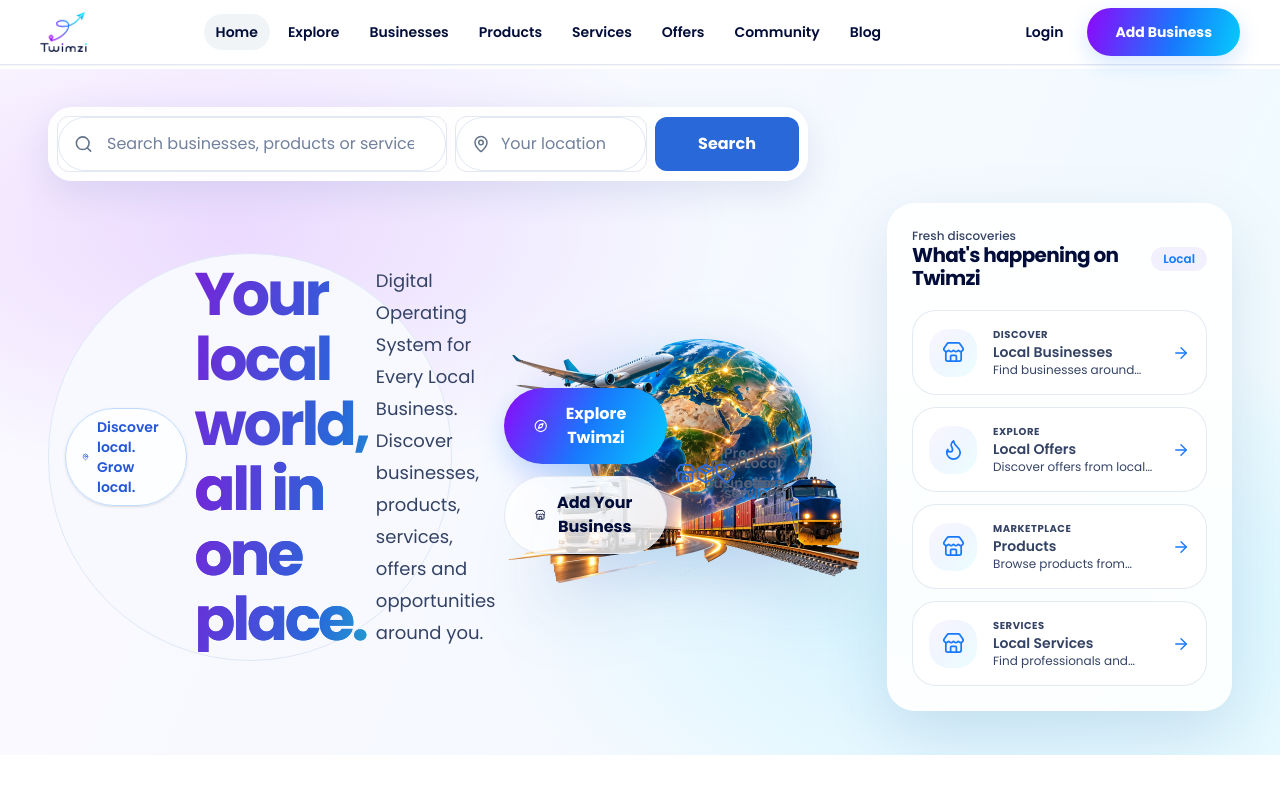
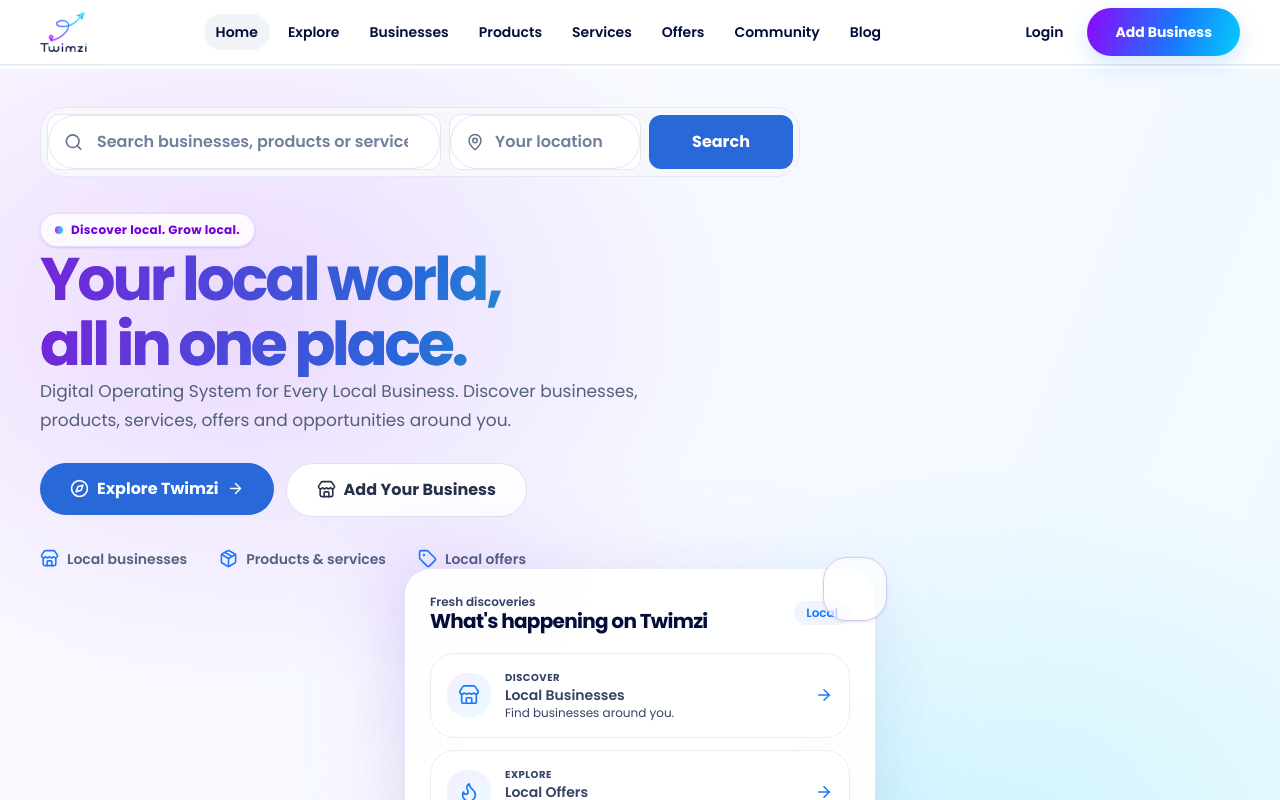
Before and after one commit to twimzi/twimzi-web, a Next.js app: page / in a window 1280 px wide. Shown: the top 800 px of the page. Built offline with nearby package versions, Linux system fonts and the light colour scheme; no server answers; the database is empty.

Commit message:
Redesign homepage hero with clean pattern-led layout

```diff
--- a/src/components/home/hero-section.tsx
+++ b/src/components/home/hero-section.tsx
@@ -1,6 +1,4 @@
-import Image from "next/image";
 import Link from "next/link";
-
 import { ArrowRight, Compass, Flame, MapPin, Megaphone, Package, Search, Star, Store, Tag } from "lucide-react";
 import { Button } from "@/components/ui/button";
 import { siteConfig } from "@/config/site";
@@ -36,97 +34,85 @@ export function HeroSection({ interestingItems = fallbackItems }: HeroSectionPro
   return (
     <section className="twimzi-home-hero relative isolate overflow-hidden text-slate-900">
       <div className="twimzi-hero-pattern pointer-events-none absolute inset-0" aria-hidden="true" />
-      <div className="relative z-10 mx-auto w-full max-w-[1760px] px-5 py-10 sm:px-8 sm:py-12 lg:px-12 lg:py-14">
-        <div className="twimzi-hero-search w-full max-w-[760px] rounded-[1.5rem] border border-white/90 bg-white/90 p-2 shadow-[0_12px_36px_rgba(38,74,145,.12)] backdrop-blur-xl">
+      <div className="relative z-10 mx-auto grid w-full max-w-7xl gap-9 px-5 py-10 sm:px-8 sm:py-12 lg:grid-cols-[minmax(0,1.2fr)_minmax(360px,.8fr)] lg:items-center lg:gap-12 lg:px-10 lg:py-14">
+        <div className="min-w-0">
+          <div className="twimzi-hero-search mb-8 w-full max-w-[760px] rounded-2xl border border-white bg-white/90 p-1.5 shadow-[0_10px_32px_rgba(38,74,145,.09)] backdrop-blur-xl sm:mb-9">
             <form action="/explore" method="get" className="flex flex-col gap-2 sm:flex-row sm:items-center">
               <div className="relative min-w-0 flex-1">
                 <label className="sr-only" htmlFor="hero-search">Search businesses, products or services</label>
                 <Search aria-hidden="true" className="pointer-events-none absolute left-4 top-1/2 -translate-y-1/2 text-slate-500" size={19} />
-              <input id="hero-search" name="q" type="search" className="min-h-14 w-full rounded-xl border border-slate-200 bg-white pl-12 pr-4 text-sm text-slate-800 outline-none transition placeholder:text-slate-500 focus:border-blue-300 focus:ring-2 focus:ring-blue-200/70" placeholder="Search businesses, products or services" />
+                <input id="hero-search" name="q" type="search" className="min-h-13 w-full rounded-xl border border-slate-200 bg-white pl-12 pr-4 text-sm text-slate-800 outline-none transition placeholder:text-slate-500 focus:border-blue-300 focus:ring-2 focus:ring-blue-200/70" placeholder="Search businesses, products or services" />
               </div>
               <div className="relative sm:w-48 sm:shrink-0">
                 <label className="sr-only" htmlFor="hero-location">Your location</label>
                 <MapPin aria-hidden="true" className="pointer-events-none absolute left-4 top-1/2 -translate-y-1/2 text-slate-500" size={18} />
-              <input id="hero-location" name="location" type="text" className="min-h-14 w-full rounded-xl border border-slate-200 bg-white pl-11 pr-4 text-sm text-slate-800 outline-none transition placeholder:text-slate-500 focus:border-blue-300 focus:ring-2 focus:ring-blue-200/70" placeholder="Your location" />
+                <input id="hero-location" name="location" type="text" className="min-h-13 w-full rounded-xl border border-slate-200 bg-white pl-11 pr-4 text-sm text-slate-800 outline-none transition placeholder:text-slate-500 focus:border-blue-300 focus:ring-2 focus:ring-blue-200/70" placeholder="Your location" />
               </div>
-            <Button type="submit" className="min-h-14 w-full rounded-xl sm:w-36">Search</Button>
+              <Button type="submit" className="min-h-13 w-full rounded-xl sm:w-36">Search</Button>
             </form>
           </div>
 
-        <div className="mt-7 grid items-center gap-7 xl:grid-cols-[minmax(0,1.03fr)_minmax(360px,.98fr)_minmax(340px,.88fr)] xl:gap-8">
-          <div className="relative z-10 max-w-[650px]">
-            <div className="inline-flex items-center gap-2 rounded-full border border-blue-200 bg-white/75 px-4 py-2 text-sm font-semibold text-[#2456D9] shadow-sm backdrop-blur">
-              <MapPin aria-hidden="true" size={18} strokeWidth={2.3} />
+          <div className="inline-flex items-center gap-2 rounded-full border border-[#E8D9FF] bg-white/80 px-3.5 py-2 text-xs font-bold tracking-wide text-[#7000D6] shadow-sm backdrop-blur">
+            <span className="h-2 w-2 rounded-full bg-gradient-to-r from-[#8E07FB] to-[#05CDFC]" />
             Discover local. Grow local.
           </div>
 
-            <h1 className="mt-5 max-w-[15ch] text-4xl font-extrabold leading-[1.04] tracking-[-0.045em] text-[#020D3A] sm:text-5xl lg:text-6xl xl:text-[4.35rem]">
+          <h1 className="mt-5 max-w-[14ch] text-4xl font-extrabold leading-[1.04] tracking-[-0.045em] text-[#020D3A] sm:text-5xl lg:text-6xl xl:text-[4.2rem]">
             Your local world,
             <span className="block bg-gradient-to-r from-[#8E07FB] via-[#1879FD] to-[#05CDFC] bg-clip-text text-transparent">all in one place.</span>
           </h1>
 
-            <p className="mt-5 max-w-xl text-base leading-7 text-[#344365] sm:text-lg sm:leading-8">
+          <p className="mt-5 max-w-2xl text-base leading-7 text-[#53627E] sm:text-lg sm:leading-8">
             {siteConfig.tagline}. Discover businesses, products, services, offers and opportunities around you.
           </p>
 
           <div className="mt-7 flex flex-wrap gap-3">
             <Link href="/explore">
-                <Button className="min-h-14 gap-2 rounded-full px-6"><Compass aria-hidden="true" size={20} />Explore Twimzi</Button>
+              <Button className="min-h-13 gap-2 rounded-full px-6"><Compass aria-hidden="true" size={19} />Explore Twimzi<ArrowRight aria-hidden="true" size={17} /></Button>
             </Link>
             <Link href="/add-business">
-                <Button variant="outline" className="min-h-14 gap-2 rounded-full border-slate-200 bg-white/80 px-6 text-[#020D3A] hover:bg-white"><Store aria-hidden="true" size={20} />Add Your Business</Button>
+              <Button variant="outline" className="min-h-13 gap-2 rounded-full border-slate-200 bg-white/90 px-6 text-[#020D3A] hover:bg-white"><Store aria-hidden="true" size={19} />Add Your Business</Button>
             </Link>
           </div>
 
-            <div className="mt-8 grid max-w-[620px] grid-cols-3 gap-3 text-xs font-semibold text-[#344365] sm:gap-5 sm:text-sm">
-              <div className="flex items-center gap-2"><Store aria-hidden="true" className="shrink-0 text-[#1879FD]" size={21} /><span>Local businesses</span></div>
-              <div className="flex items-center gap-2"><Package aria-hidden="true" className="shrink-0 text-[#1879FD]" size={21} /><span>Products &amp; services</span></div>
-              <div className="flex items-center gap-2"><Tag aria-hidden="true" className="shrink-0 text-[#1879FD]" size={21} /><span>Local offers</span></div>
+          <div className="mt-8 flex flex-wrap gap-x-8 gap-y-3 text-sm font-semibold text-[#53627E]">
+            <div className="flex items-center gap-2"><Store aria-hidden="true" className="text-[#1879FD]" size={19} /><span>Local businesses</span></div>
+            <div className="flex items-center gap-2"><Package aria-hidden="true" className="text-[#1879FD]" size={19} /><span>Products &amp; services</span></div>
+            <div className="flex items-center gap-2"><Tag aria-hidden="true" className="text-[#1879FD]" size={19} /><span>Local offers</span></div>
           </div>
         </div>
 
-          <div className="relative mx-auto flex w-full max-w-[650px] items-center justify-center xl:min-h-[520px]">
-            <div className="twimzi-hero-art-glow pointer-events-none absolute inset-[8%] rounded-full" aria-hidden="true" />
-            <Image
-              src="/images/twimzi-global-logistics-clean.webp"
-              alt="A globe connected by global air, road and rail transport, representing Twimzi's global business reach"
-              width={1536}
-              height={1024}
-              priority
-              sizes="(min-width: 1280px) 34vw, (min-width: 640px) 70vw, 100vw"
-              className="relative z-[1] h-auto w-full max-w-[650px] object-contain drop-shadow-[0_24px_38px_rgba(25,75,150,.16)]"
-            />
-          </div>
-
-          <div className="relative z-10 mx-auto w-full max-w-[450px] rounded-[28px] border border-white/90 bg-white/90 p-5 text-slate-900 shadow-[0_22px_65px_rgba(30,68,130,.13)] backdrop-blur-xl sm:p-6">
-            <div className="flex items-center justify-between">
+        <aside className="relative mx-auto w-full max-w-[470px] lg:justify-self-end">
+          <div className="pointer-events-none absolute -inset-8 rounded-[36px] bg-gradient-to-br from-[#8E07FB]/10 via-transparent to-[#05CDFC]/15 blur-2xl" aria-hidden="true" />
+          <div className="relative rounded-[26px] border border-white/90 bg-white/95 p-5 shadow-[0_18px_55px_rgba(30,68,130,.10)] backdrop-blur-xl sm:p-6">
+            <div className="flex items-center justify-between gap-3">
               <div>
-                <p className="text-xs font-medium text-[#1879FD]">Fresh discoveries</p>
+                <p className="text-xs font-semibold text-[#1879FD]">Fresh discoveries</p>
                 <h2 className="mt-1 text-xl font-bold tracking-tight text-[#020D3A]">What&apos;s happening on Twimzi</h2>
               </div>
-              <span className="rounded-full bg-blue-50 px-3 py-1 text-xs font-semibold text-[#1879FD]">Local</span>
+              <span className="rounded-full bg-[#F1F4FF] px-3 py-1 text-xs font-semibold text-[#1879FD]">Local</span>
             </div>
-
             <div className="mt-5 space-y-3">
               {interestingItems.slice(0, 4).map((item) => {
                 const Icon = getInterestingItemIcon(item);
                 return (
-                  <Link key={`${item.type}-${item.title}`} href={item.href} className="group flex items-center gap-4 rounded-2xl border border-slate-200/90 bg-white/90 p-4 transition-all duration-300 hover:-translate-y-0.5 hover:border-blue-200 hover:shadow-[0_12px_28px_rgba(24,121,253,.10)]">
-                    <div className="flex h-12 w-12 shrink-0 items-center justify-center rounded-xl bg-gradient-to-br from-purple-50 via-blue-50 to-cyan-50 text-[#1879FD]">
-                      <Icon aria-hidden="true" size={23} strokeWidth={1.8} />
+                  <Link key={`${item.type}-${item.title}`} href={item.href} className="group flex items-center gap-3.5 rounded-2xl border border-[#E8EDF6] bg-white p-3.5 transition-all duration-200 hover:-translate-y-0.5 hover:border-[#C9D9FF] hover:shadow-[0_10px_24px_rgba(24,121,253,.08)] sm:p-4">
+                    <div className="flex h-11 w-11 shrink-0 items-center justify-center rounded-xl bg-gradient-to-br from-[#F5EDFF] via-[#EFF5FF] to-[#EAFBFF] text-[#1879FD]">
+                      <Icon aria-hidden="true" size={22} strokeWidth={1.8} />
                     </div>
                     <div className="min-w-0 flex-1">
                       <p className="text-[10px] font-bold uppercase tracking-wider text-[#1879FD]">{item.type}</p>
                       <p className="mt-1 truncate text-sm font-semibold text-[#020D3A]">{item.title}</p>
                       <p className="mt-1 line-clamp-1 text-xs text-[#64748B]">{item.description}</p>
                     </div>
-                    <ArrowRight aria-hidden="true" className="shrink-0 text-[#1879FD] transition-transform group-hover:translate-x-1" size={18} strokeWidth={1.8} />
+                    <ArrowRight aria-hidden="true" className="shrink-0 text-[#1879FD] transition-transform group-hover:translate-x-1" size={18} />
                   </Link>
                 );
               })}
             </div>
           </div>
-        </div>
+          <div className="pointer-events-none absolute -right-3 -top-3 hidden h-16 w-16 rounded-2xl border border-[#D9C5FF] bg-white/70 shadow-sm lg:block" aria-hidden="true" />
+        </aside>
       </div>
     </section>
   );
```
Lines whose indentation alone changed are shown as unchanged.
